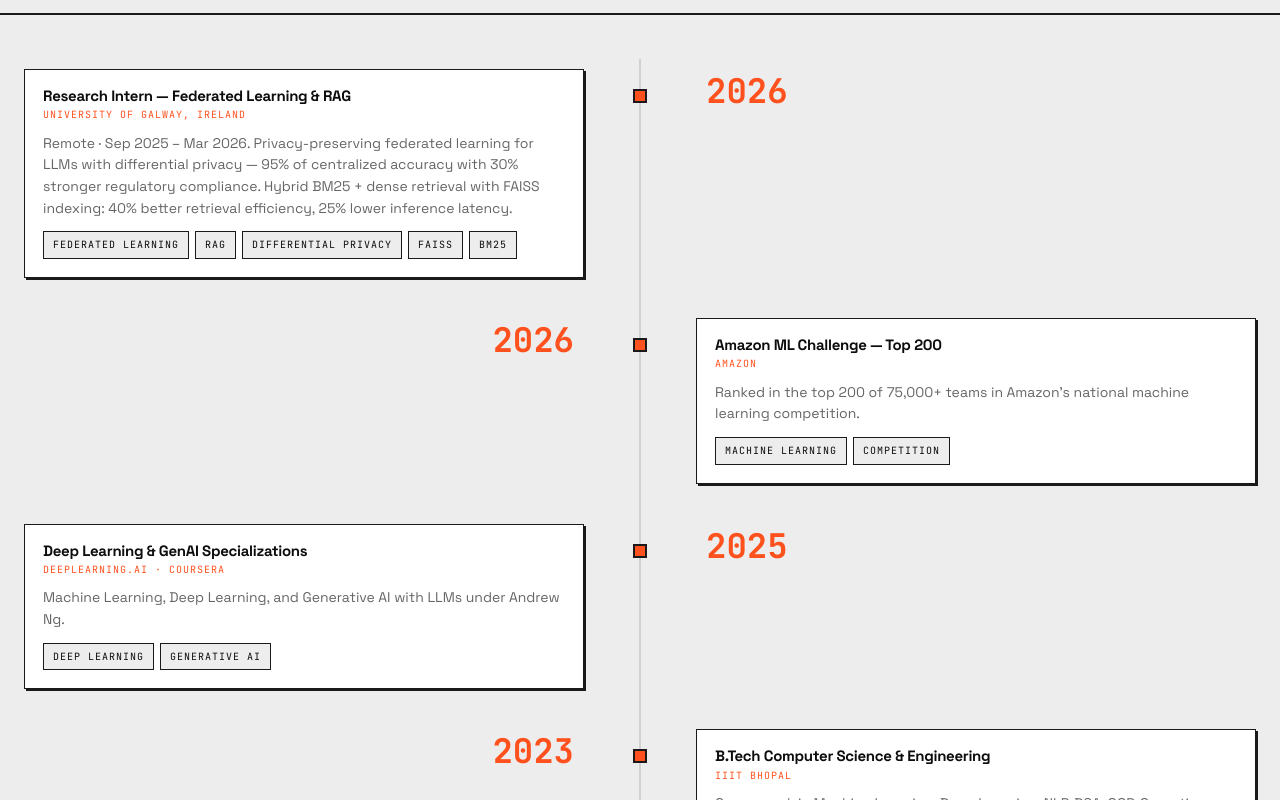
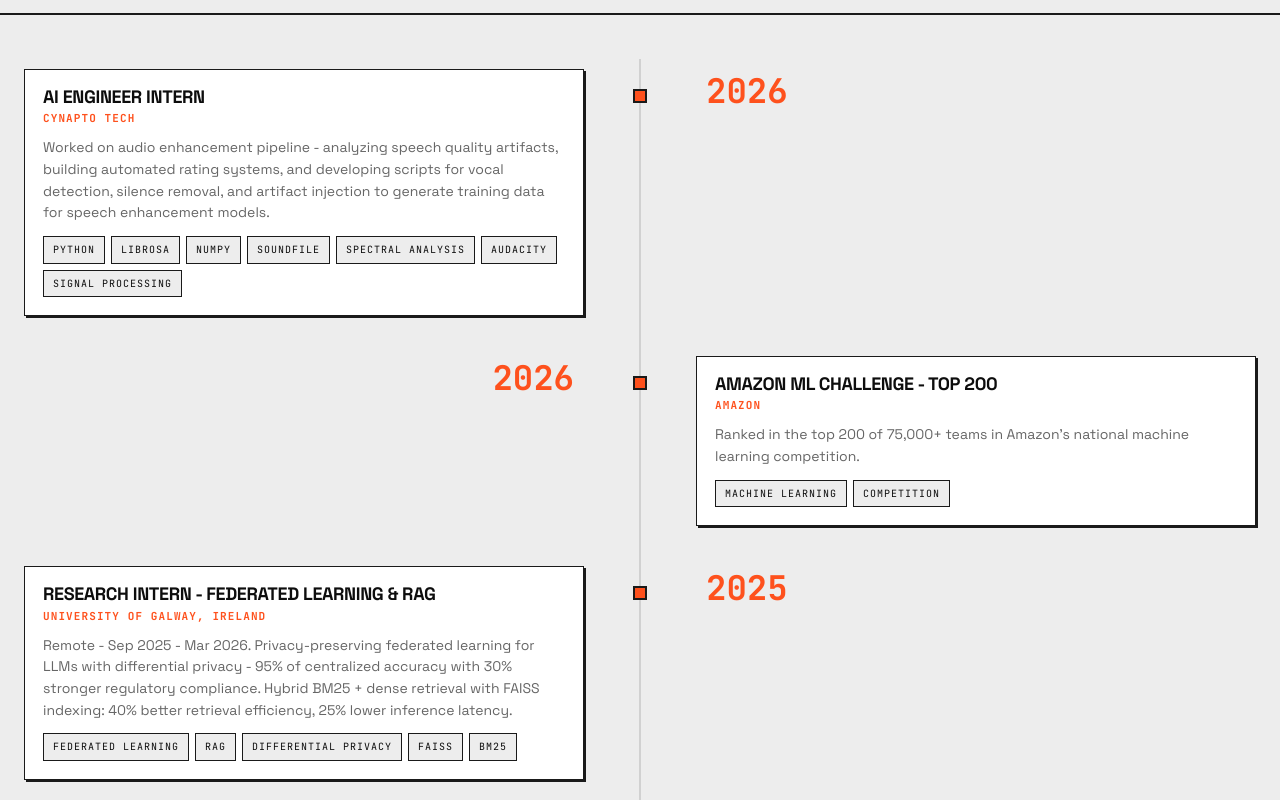
Before and after one commit to Aaryav1130/portfolio_av, a React (Vite) app: page / in a window 1280 px wide. Shown: the part 3500-4300 px from the top of the page. Built offline with nearby package versions, Linux system fonts and the light colour scheme.

Commit message:
content: update timeline entries, resolve encoding bugs, and enlarge block fonts

```diff
--- a/preview.html
+++ b/preview.html
@@ -642,8 +642,8 @@ input, textarea { font: inherit; color: inherit; }
 .tl-year-text.left-year { text-align: right; padding-right: 18px; }
 .tl-year-text.right-year { text-align: left; padding-left: 18px; }
 .tl-card { background: var(--surface); border: 1px solid var(--line); box-shadow: var(--shadow-sm); padding: 18px; }
-.tl-card h3 { font-size: 15px; margin-bottom: 4px; }
-.tl-org { color: var(--accent); font-family: var(--font-mono); font-size: 10px; letter-spacing: .1em; text-transform: uppercase; }
+.tl-card h3 { font-size: 18px; margin-bottom: 4px; text-transform: uppercase; font-weight: 800; }
+.tl-org { color: var(--accent); font-family: var(--font-mono); font-size: 11px; font-weight: 700; letter-spacing: .1em; text-transform: uppercase; }
 .tl-body { color: var(--muted); font-size: 14px; margin-top: 10px; }
 .tl-tags { display: flex; flex-wrap: wrap; gap: 6px; margin-top: 12px; }
 .tl-row.left  .tl-card { margin-right: 8px; }
@@ -915,24 +915,34 @@ body { padding-bottom: 42px; }
       <div class="tl-progress" id="tl-progress"></div>
 
             <div class="tl-row left">
-              <div class="tl-card" data-year="2026"><h3>Research Intern â€” Federated Learning &amp; RAG</h3><p class="tl-org">University of Galway, Ireland</p><p class="tl-body">Remote Â· Sep 2025 â€“ Mar 2026. Privacy-preserving federated learning for LLMs with differential privacy â€” 95% of centralized accuracy with 30% stronger regulatory compliance. Hybrid BM25 + dense retrieval with FAISS indexing: 40% better retrieval efficiency, 25% lower inference latency.</p><div class="tl-tags"><span class="chip">FEDERATED LEARNING</span><span class="chip">RAG</span><span class="chip">DIFFERENTIAL PRIVACY</span><span class="chip">FAISS</span><span class="chip">BM25</span></div></div>
+              <div class="tl-card" data-year="2026"><h3>AI ENGINEER INTERN</h3><p class="tl-org">CYNAPTO TECH</p><p class="tl-body">Worked on audio enhancement pipeline - analyzing speech quality artifacts, building automated rating systems, and developing scripts for vocal detection, silence removal, and artifact injection to generate training data for speech enhancement models.</p><div class="tl-tags"><span class="chip">PYTHON</span><span class="chip">LIBROSA</span><span class="chip">NUMPY</span><span class="chip">SOUNDFILE</span><span class="chip">SPECTRAL ANALYSIS</span><span class="chip">AUDACITY</span><span class="chip">SIGNAL PROCESSING</span></div></div>
               <div class="tl-center"><span class="tl-node"></span></div>
               <div class="tl-year-text right-year">2026</div>
             </div>
             <div class="tl-row right">
               <div class="tl-year-text left-year">2026</div>
               <div class="tl-center"><span class="tl-node"></span></div>
-              <div class="tl-card" data-year="2026"><h3>Amazon ML Challenge â€” Top 200</h3><p class="tl-org">Amazon</p><p class="tl-body">Ranked in the top 200 of 75,000+ teams in Amazonâ€™s national machine learning competition.</p><div class="tl-tags"><span class="chip">MACHINE LEARNING</span><span class="chip">COMPETITION</span></div></div>
+              <div class="tl-card" data-year="2026"><h3>AMAZON ML CHALLENGE - TOP 200</h3><p class="tl-org">AMAZON</p><p class="tl-body">Ranked in the top 200 of 75,000+ teams in Amazon&#x27;s national machine learning competition.</p><div class="tl-tags"><span class="chip">MACHINE LEARNING</span><span class="chip">COMPETITION</span></div></div>
             </div>
             <div class="tl-row left">
-              <div class="tl-card" data-year="2025"><h3>Deep Learning &amp; GenAI Specializations</h3><p class="tl-org">DeepLearning.AI Â· Coursera</p><p class="tl-body">Machine Learning, Deep Learning, and Generative AI with LLMs under Andrew Ng.</p><div class="tl-tags"><span class="chip">DEEP LEARNING</span><span class="chip">GENERATIVE AI</span></div></div>
+              <div class="tl-card" data-year="2025"><h3>RESEARCH INTERN - FEDERATED LEARNING &amp; RAG</h3><p class="tl-org">UNIVERSITY OF GALWAY, IRELAND</p><p class="tl-body">Remote - Sep 2025 - Mar 2026. Privacy-preserving federated learning for LLMs with differential privacy - 95% of centralized accuracy with 30% stronger regulatory compliance. Hybrid BM25 + dense retrieval with FAISS indexing: 40% better retrieval efficiency, 25% lower inference latency.</p><div class="tl-tags"><span class="chip">FEDERATED LEARNING</span><span class="chip">RAG</span><span class="chip">DIFFERENTIAL PRIVACY</span><span class="chip">FAISS</span><span class="chip">BM25</span></div></div>
+              <div class="tl-center"><span class="tl-node"></span></div>
+              <div class="tl-year-text right-year">2025</div>
+            </div>
+            <div class="tl-row right">
+              <div class="tl-year-text left-year">2025</div>
+              <div class="tl-center"><span class="tl-node"></span></div>
+              <div class="tl-card" data-year="2025"><h3>SMART INDIA HACKATHON 2025</h3><p class="tl-org">SIH HACKATHON</p><p class="tl-body">Secured Top 200 position among teams across India in Smart India Hackathon 2025. Developed an innovative technology solution addressing a real-world problem through rapid prototyping, system design, and collaborative engineering.</p><div class="tl-tags"><span class="chip">RECOGNITION</span><span class="chip">PROBLEM SOLVING</span><span class="chip">OCEAN HAZARDS</span></div></div>
+            </div>
+            <div class="tl-row left">
+              <div class="tl-card" data-year="2025"><h3>DEEP LEARNING &amp; GENAI SPECIALIZATIONS</h3><p class="tl-org">COURSERA</p><p class="tl-body">Completed advanced specialization by Andrew Ng covering neural networks, deep learning architectures, and modern Generative AI workflows with LLMs.</p><div class="tl-tags"><span class="chip">DEEP LEARNING</span><span class="chip">LLMs</span><span class="chip">GENERATIVE AI</span><span class="chip">PYTORCH</span></div></div>
               <div class="tl-center"><span class="tl-node"></span></div>
               <div class="tl-year-text right-year">2025</div>
             </div>
             <div class="tl-row right">
               <div class="tl-year-text left-year">2023</div>
               <div class="tl-center"><span class="tl-node"></span></div>
-              <div class="tl-card" data-year="2023"><h3>B.Tech Computer Science &amp; Engineering</h3><p class="tl-org">IIIT Bhopal</p><p class="tl-body">Coursework in Machine Learning, Deep Learning, NLP, DSA, OOP, Operating Systems and DBMS. Graduating 2027.</p><div class="tl-tags"><span class="chip">ML</span><span class="chip">NLP</span><span class="chip">DSA</span></div></div>
+              <div class="tl-card" data-year="2023"><h3>BACHELOR OF TECHNOLOGY - STARTED</h3><p class="tl-org">INDIAN INSTITUTE OF INFORMATION TECHNOLOGY</p><p class="tl-body">Began Computer Science and Engineering program. Focused on foundational concepts in data structures, algorithms, and software development.</p><div class="tl-tags"><span class="chip">DATA STRUCTURES</span><span class="chip">ALGORITHMS</span><span class="chip">PROGRAMMING</span><span class="chip">MATHEMATICS</span></div></div>
             </div>
     </div>
   </div></section><section id="stack" class="section" aria-label="Tech stack"><div class="section-head mono"><span>TECH RADAR</span><span class="head-meta">12 TECHNOLOGIES</span></div>
--- a/src/data/content.ts
+++ b/src/data/content.ts
@@ -212,35 +212,45 @@ export const skills = [
 export const timeline = [
   {
     year: '2026',
-    title: 'Research Intern — Federated Learning & RAG',
-    org: 'University of Galway, Ireland',
-    // Carries the four hard metrics that used to live in the WORK section's
-    // experience card (removed 2026-08-24). The timeline is now the ONLY place
-    // on the site where Aaryav's professional role and its numbers appear, so
-    // this is deliberately the longest body in the timeline.
-    body: 'Remote · Sep 2025 – Mar 2026. Privacy-preserving federated learning for LLMs with differential privacy — 95% of centralized accuracy with 30% stronger regulatory compliance. Hybrid BM25 + dense retrieval with FAISS indexing: 40% better retrieval efficiency, 25% lower inference latency.',
-    tags: ['FEDERATED LEARNING', 'RAG', 'DIFFERENTIAL PRIVACY', 'FAISS', 'BM25'],
+    title: 'AI ENGINEER INTERN',
+    org: 'CYNAPTO TECH',
+    body: 'Worked on audio enhancement pipeline - analyzing speech quality artifacts, building automated rating systems, and developing scripts for vocal detection, silence removal, and artifact injection to generate training data for speech enhancement models.',
+    tags: ['PYTHON', 'LIBROSA', 'NUMPY', 'SOUNDFILE', 'SPECTRAL ANALYSIS', 'AUDACITY', 'SIGNAL PROCESSING'],
   },
   {
     year: '2026',
-    title: 'Amazon ML Challenge — Top 200',
-    org: 'Amazon',
-    body: 'Ranked in the top 200 of 75,000+ teams in Amazon’s national machine learning competition.',
+    title: 'AMAZON ML CHALLENGE - TOP 200',
+    org: 'AMAZON',
+    body: 'Ranked in the top 200 of 75,000+ teams in Amazon\'s national machine learning competition.',
     tags: ['MACHINE LEARNING', 'COMPETITION'],
   },
   {
     year: '2025',
-    title: 'Deep Learning & GenAI Specializations',
-    org: 'DeepLearning.AI · Coursera',
-    body: 'Machine Learning, Deep Learning, and Generative AI with LLMs under Andrew Ng.',
-    tags: ['DEEP LEARNING', 'GENERATIVE AI'],
+    title: 'RESEARCH INTERN - FEDERATED LEARNING & RAG',
+    org: 'UNIVERSITY OF GALWAY, IRELAND',
+    body: 'Remote - Sep 2025 - Mar 2026. Privacy-preserving federated learning for LLMs with differential privacy - 95% of centralized accuracy with 30% stronger regulatory compliance. Hybrid BM25 + dense retrieval with FAISS indexing: 40% better retrieval efficiency, 25% lower inference latency.',
+    tags: ['FEDERATED LEARNING', 'RAG', 'DIFFERENTIAL PRIVACY', 'FAISS', 'BM25'],
+  },
+  {
+    year: '2025',
+    title: 'SMART INDIA HACKATHON 2025',
+    org: 'SIH HACKATHON',
+    body: 'Secured Top 200 position among teams across India in Smart India Hackathon 2025. Developed an innovative technology solution addressing a real-world problem through rapid prototyping, system design, and collaborative engineering.',
+    tags: ['RECOGNITION', 'PROBLEM SOLVING', 'OCEAN HAZARDS'],
+  },
+  {
+    year: '2025',
+    title: 'DEEP LEARNING & GENAI SPECIALIZATIONS',
+    org: 'COURSERA',
+    body: 'Completed advanced specialization by Andrew Ng covering neural networks, deep learning architectures, and modern Generative AI workflows with LLMs.',
+    tags: ['DEEP LEARNING', 'LLMs', 'GENERATIVE AI', 'PYTORCH'],
   },
   {
     year: '2023',
-    title: 'B.Tech Computer Science & Engineering',
-    org: 'IIIT Bhopal',
-    body: 'Coursework in Machine Learning, Deep Learning, NLP, DSA, OOP, Operating Systems and DBMS. Graduating 2027.',
-    tags: ['ML', 'NLP', 'DSA'],
+    title: 'BACHELOR OF TECHNOLOGY - STARTED',
+    org: 'INDIAN INSTITUTE OF INFORMATION TECHNOLOGY',
+    body: 'Began Computer Science and Engineering program. Focused on foundational concepts in data structures, algorithms, and software development.',
+    tags: ['DATA STRUCTURES', 'ALGORITHMS', 'PROGRAMMING', 'MATHEMATICS'],
   },
 ]
 
--- a/src/styles.css
+++ b/src/styles.css
@@ -634,8 +634,8 @@ input, textarea { font: inherit; color: inherit; }
 .tl-year-text.left-year { text-align: right; padding-right: 18px; }
 .tl-year-text.right-year { text-align: left; padding-left: 18px; }
 .tl-card { background: var(--surface); border: 1px solid var(--line); box-shadow: var(--shadow-sm); padding: 18px; }
-.tl-card h3 { font-size: 15px; margin-bottom: 4px; }
-.tl-org { color: var(--accent); font-family: var(--font-mono); font-size: 10px; letter-spacing: .1em; text-transform: uppercase; }
+.tl-card h3 { font-size: 18px; margin-bottom: 4px; text-transform: uppercase; font-weight: 800; }
+.tl-org { color: var(--accent); font-family: var(--font-mono); font-size: 11px; font-weight: 700; letter-spacing: .1em; text-transform: uppercase; }
 .tl-body { color: var(--muted); font-size: 14px; margin-top: 10px; }
 .tl-tags { display: flex; flex-wrap: wrap; gap: 6px; margin-top: 12px; }
 .tl-row.left  .tl-card { margin-right: 8px; }
```
